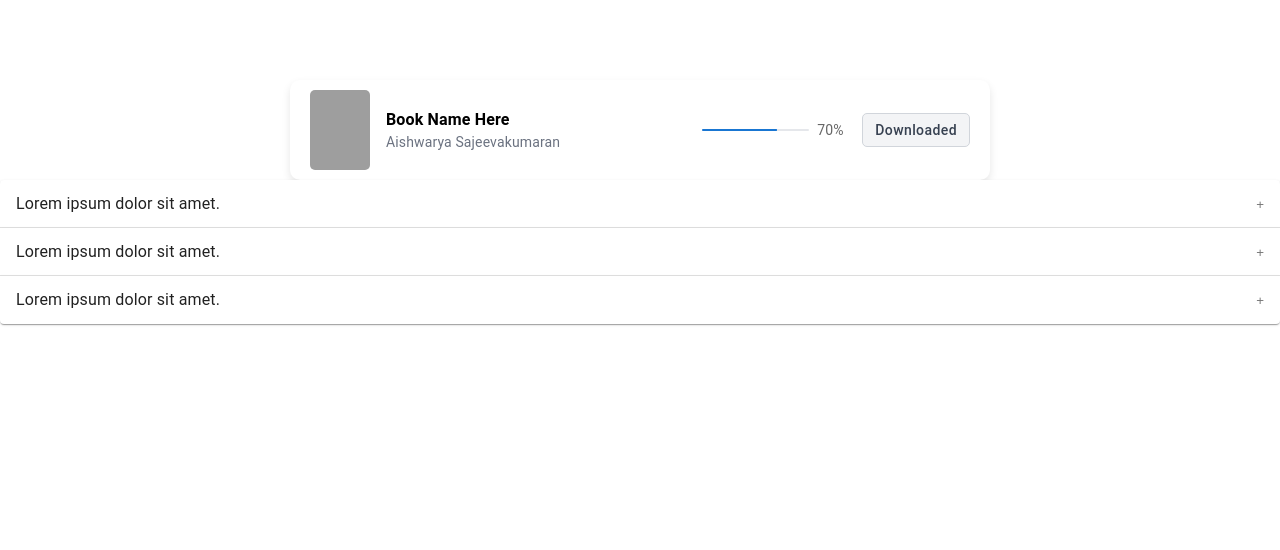
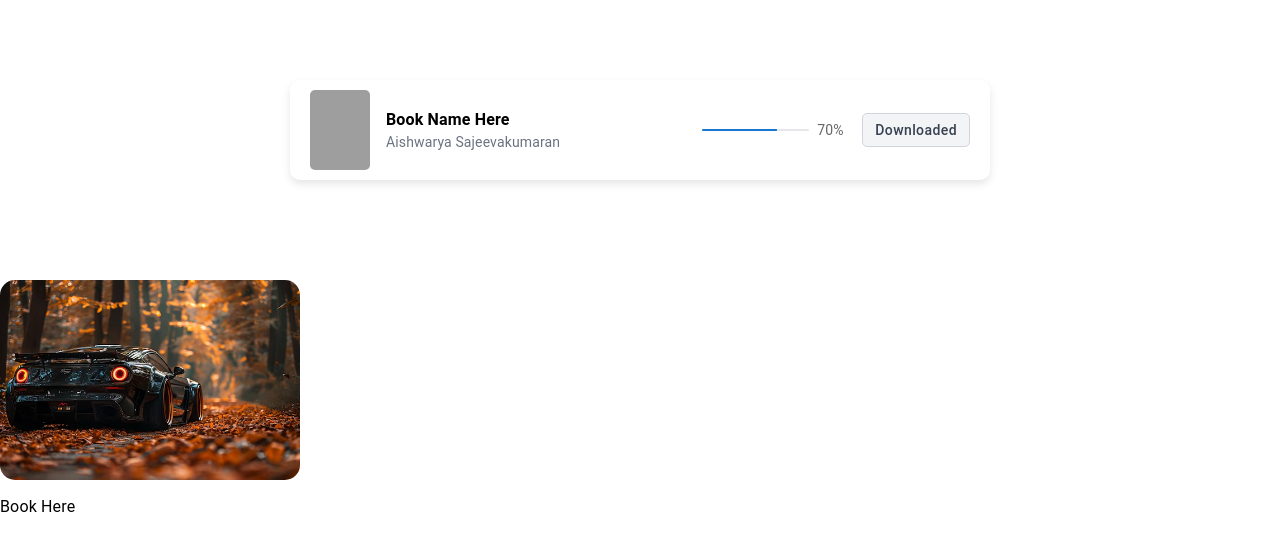
Before and after one commit to web-adi/app_route_file, a Next.js app: page /demo in a window 1280 px wide. Shown: the top 550 px of the page. Built offline with nearby package versions, Linux system fonts and the light colour scheme; grey boxes are pictures that could not be loaded.

Commit message:
for testing

```diff
--- /dev/null
+++ b/Components/SliderComp/SliderComp.tsx
@@ -0,0 +1,60 @@
+import assets from "@/json/assets";
+import { primaryColors } from "@/mui-theme/_muiPalette";
+import { Box, styled, Typography } from "@mui/material";
+import Image from "next/image";
+import Link from "next/link";
+import React from "react";
+
+export const SliderCompWrap = styled(Box)`
+  padding: 100px 0;
+
+  .eachSlider {
+    figure {
+      line-height: 0;
+      width: 300px;
+      height: 200px;
+      img {
+        transition: all 0.3s ease-in-out;
+        width: 100%;
+        height: 100%;
+        object-fit: cover;
+        border-radius: 15px;
+        &:hover {
+          scale: 1.1;
+        }
+      }
+    }
+    .textBlk {
+      margin-top: 15px;
+      p {
+        &:hover {
+          color: ${primaryColors.errorMain};
+        }
+      }
+    }
+  }
+`;
+
+const SliderComp = () => {
+  return (
+    <SliderCompWrap>
+      <Link href="#" className="eachSlider">
+        <Box>
+          <figure>
+            <Image
+              src={assets.carImg}
+              width={1000}
+              height={1000}
+              alt="carImg"
+            />
+          </figure>
+          <Box className="textBlk">
+            <Typography variant="body1">Book Here</Typography>
+          </Box>
+        </Box>
+      </Link>
+    </SliderCompWrap>
+  );
+};
+
+export default SliderComp;
--- a/json/assets/index.ts
+++ b/json/assets/index.ts
@@ -1,4 +1,5 @@
 export default {
     apple_logo : "/assets/images/apple_logo_img.png",
     iphone_14_img : "/assets/images/iphone_14_img.png",
+    carImg : "/assets/images/carImg.avif",
 }
--- a/pages/demo.tsx
+++ b/pages/demo.tsx
@@ -1,4 +1,5 @@
 import CommonAccordian from "@/Components/CommonAccordian/CommonAccordian";
+import SliderComp from "@/Components/SliderComp/SliderComp";
 import {
   Box,
   Button,
@@ -133,7 +134,9 @@ function Demo() {
         </Box>
       </Box>
 
-      <CommonAccordian />
+      {/* <CommonAccordian /> */}
+
+      <SliderComp />
     </DemoWrapper>
   );
 }
```
Also changed, not shown: public/assets/images/carImg.avif (added).
